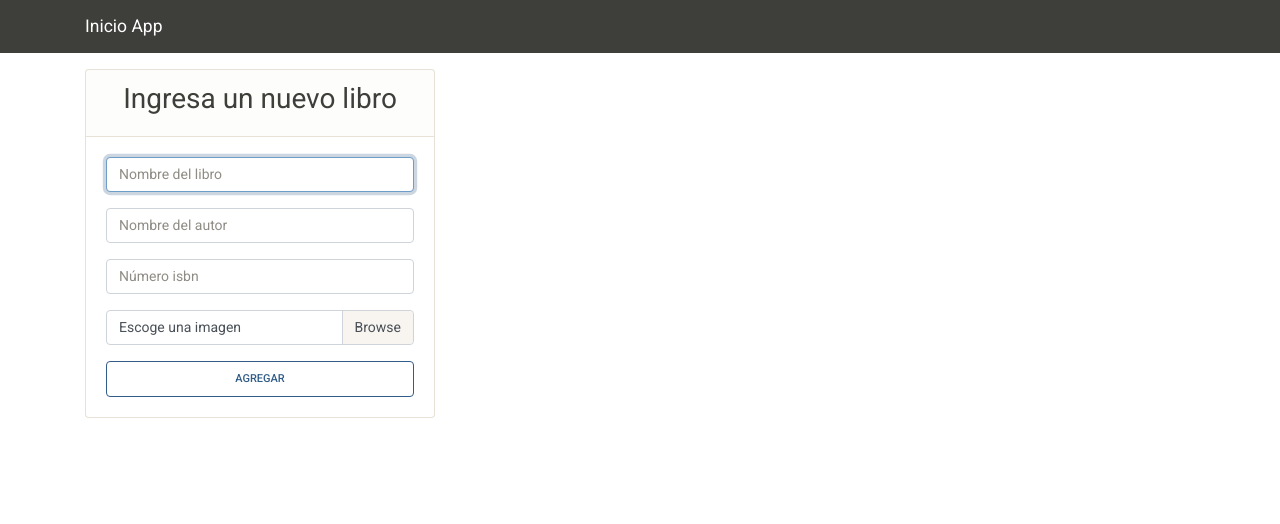
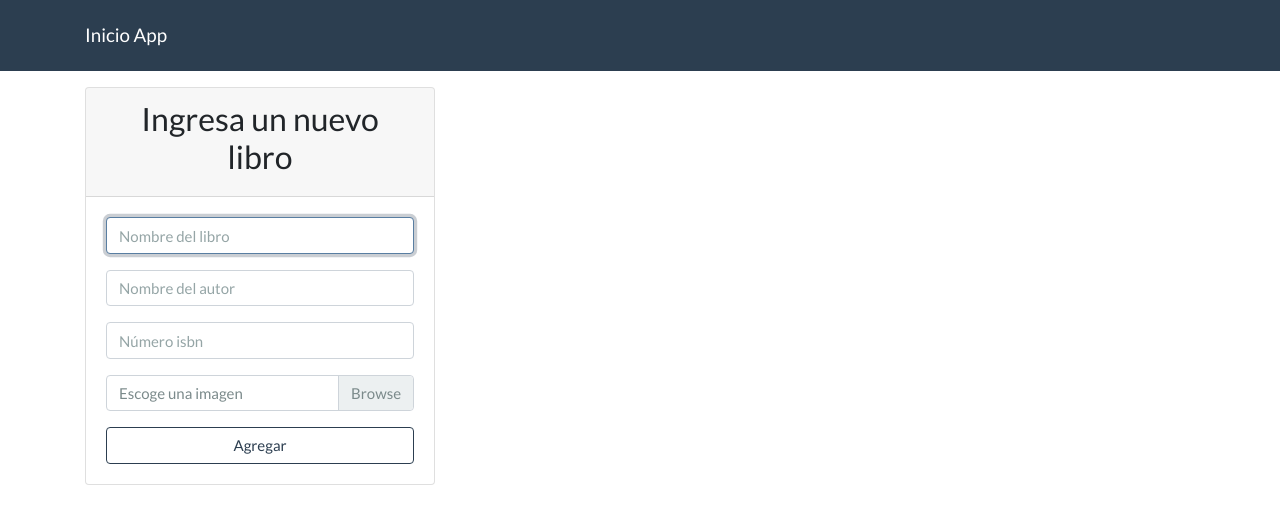
Before and after one commit to Javierbscn/appbook, a website built with webpack: page frontend/index.html in a window 1280 px wide. Built offline with nearby package versions, Linux system fonts and the light colour scheme; no server answers.

Commit message:
cambiando estilos con bootstrap

```diff
--- a/frontend/index.html
+++ b/frontend/index.html
@@ -6,7 +6,7 @@
     <title>Aplicación de libros</title>
     <link rel="shortcut icon" href="favicon.svg" type="image/x-icon">
     <!-- BOOTSTRAP -->
-    <link rel="stylesheet" href="https://bootswatch.com/4/sandstone/bootstrap.min.css">
+    <link rel="stylesheet" href="https://bootswatch.com/4/flatly/bootstrap.min.css">
     <!-- ANIMATE CSS -->
     <link rel="stylesheet" href="https://cdnjs.cloudflare.com/ajax/libs/animate.css/4.1.1/animate.min.css"/>
 </head>
@@ -23,7 +23,7 @@
             <section class="col-md-4">
                 <div class="card mt-3">
                     <div class="card-header text-center">
-                        <h1 class="h2">Ingresa un nuevo libro</h1>
+                        <h1 class="h3">Ingresa un nuevo libro</h1>
                     </div>
                     <form id="book-form" class="card-body">
                         <div class="form-group">
```
